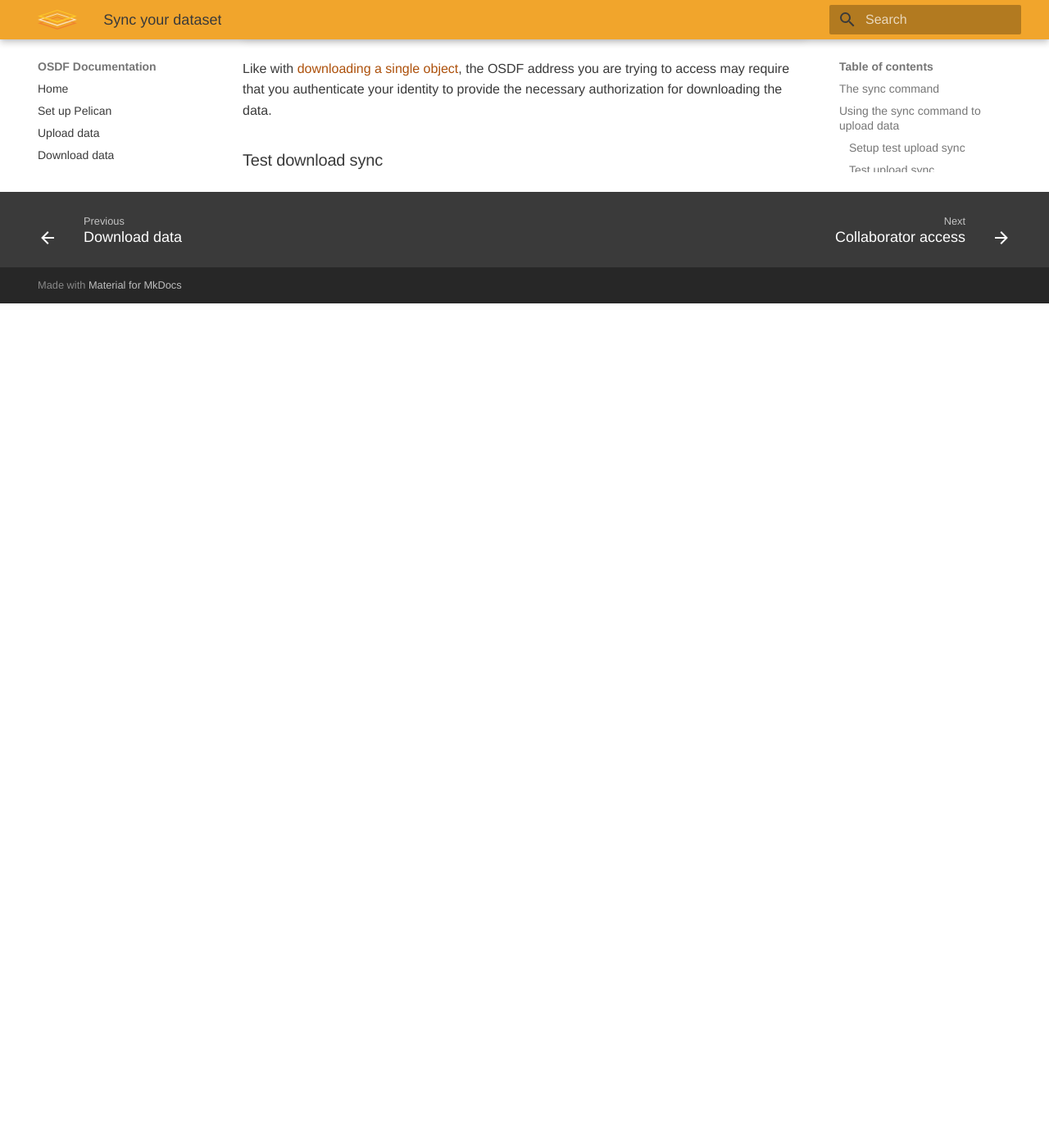
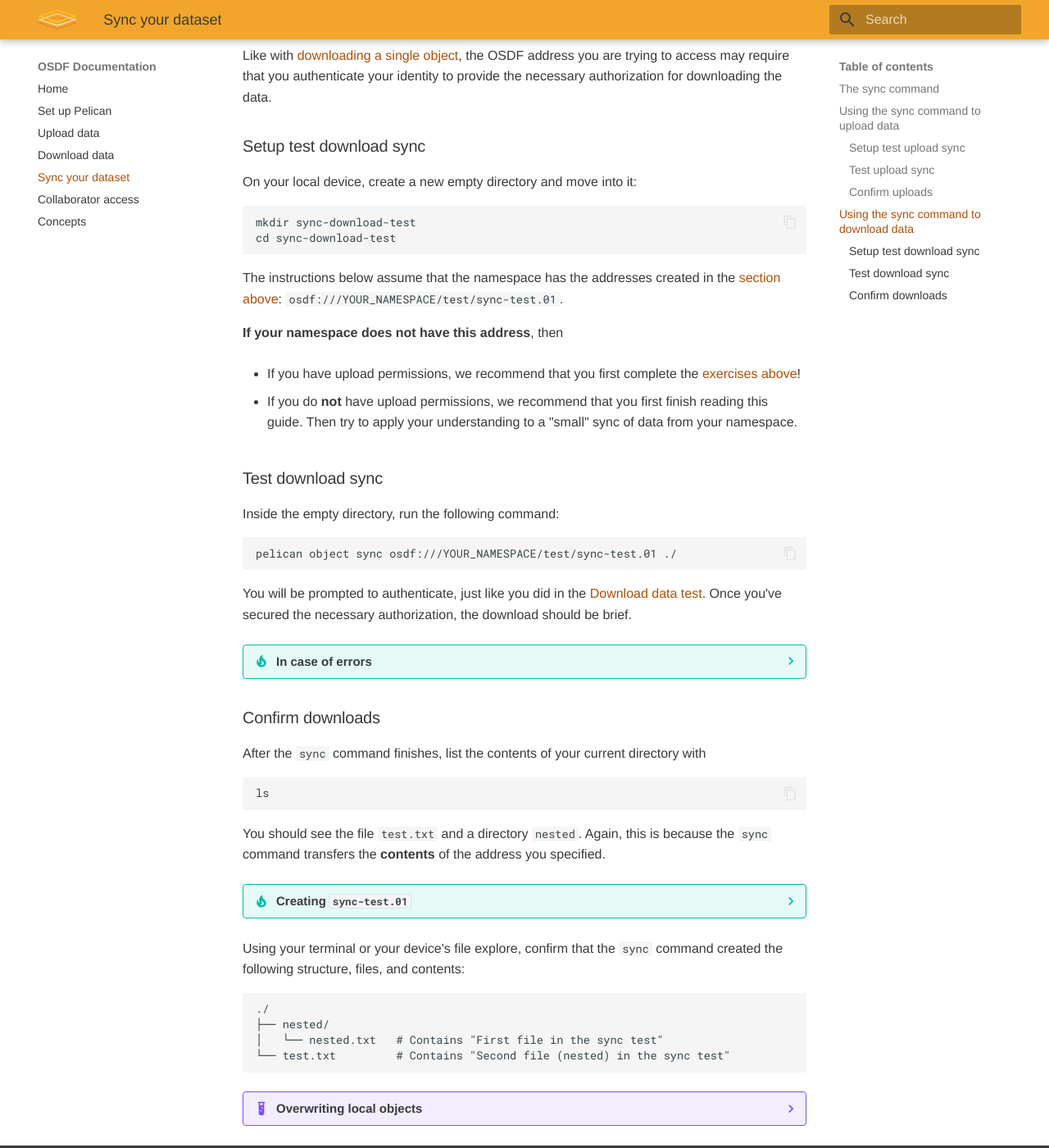
Before and after one commit to osg-htc/osdf-docs, an MkDocs documentation site: the page built from docs/sync-dataset.md, in a window 1280 px wide and 1400 px high, scrolled down 3853 px. Shown: the whole window at 82% size. Built offline with MkDocs 1.6.1 and Material for MkDocs 9.7.7, drawn with Linux system fonts in a browser that asks for light colours; before the commit the page ends 4223 px from its top, so only the background shows below that; some of the changed text lies outside the part shown.

Commit message:
Finish draft of sync guide

````diff
--- a/docs/sync-dataset.md
+++ b/docs/sync-dataset.md
@@ -90,7 +90,7 @@
     For more information, see the section on [Caching and immutability](concepts.md#caching-and-immutability).
 
 Next, identify the OSDF address that you want to make the **contents** of the local directory available at.
-We recommend using `osdf:///YOUR_NAMESPACE/test/`.
+We recommend using `osdf:///YOUR_NAMESPACE/test/sync-test.01`.
 
 ### Test upload sync
 
@@ -98,8 +98,10 @@
 Then run
 
 ```{ .term .copy }
-pelican object sync sync-test.01 osdf:///YOUR_NAMESPACE/test/
+pelican object sync sync-test.01 osdf:///YOUR_NAMESPACE/test/sync-test.01
 ```
+
+Remember that the `sync` command will upload the **contents** of the local directory - if you want to have the local directory name `sync-test.01` in the final OSDF address, then you need to include it in the OSDF address you are uploading to.
 
 You will be prompted to authenticate, just like you did in the [Upload data test](upload-data.md#authenticate-upload).
 Once you've secured the necessary authorization, the upload should be brief.
@@ -119,33 +121,28 @@
 First, run this command to check the available objects under the OSDF address you provided for the sync command:
 
 ```{ .term .copy }
-pelican object ls -l osdf:///YOUR_NAMESPACE/test
+pelican object ls -l osdf:///YOUR_NAMESPACE/test/sync-test.01
 ```
 
-You should see two new items in this listing: `sync-test.01.txt` and `sync-test.01.nested`.
+You should see two new items in this listing: `test.txt` and `nested`.
 If there are no other objects under your `test` prefix, the output would look like this:
 
 ```{ .term }
-/YOUR_NAMESPACE/test/nested.01           0   2025-10-10 21:10:32
-/YOUR_NAMESPACE/test/sync-test.01.txt   28   2025-10-10 21:10:32
+/YOUR_NAMESPACE/test/sync-test.01/nested      0   2025-10-10 21:10:32
+/YOUR_NAMESPACE/test/sync-test.01/test.txt   28   2025-10-10 21:10:32
 ```
 
-!!! note
-
-    The OSDF addresses listed do **not** include the name of the local directory `sync-test.01` in the prefix.
-    Again, this is because only the **contents** of the directory were uploaded and given addresses.
-
-The entry for `nested.01` lists 0 bytes (middle column), which is an indication that this is not an object but rather an extension of the OSDF address.
+The entry for `nested` lists 0 bytes (middle column), which is an indication that this is not an object but rather an extension of the OSDF address.
 Take a look at the objects available under the nested address with
 
 ```{ .term .copy }
-pelican object ls -l osdf:///YOUR_NAMESPACE/test/nested.01
+pelican object ls -l osdf:///YOUR_NAMESPACE/test/sync-test.01/nested
 ```
 
 This time, you should only see one entry listed corresponding to `nested.txt`:
 
 ```{ .term }
-/YOUR_NAMESPACE/test/nested.01/nested.txt   34   2025-10-10 21:10:32
+/YOUR_NAMESPACE/test/sync-test.01/nested/nested.txt   34   2025-10-10 21:10:32
 ```
 
 !!! tip
@@ -165,6 +162,85 @@
 
     The sync command will **overwrite** any local objects that have the **same name** but **different contents** when downloading!
 
+    Local objects with different names will be unaffected, even if inside of a sub-directory created by the sync command.
+
 Like with [downloading a single object](download-data.md), the OSDF address you are trying to access may require that you authenticate your identity to provide the necessary authorization for downloading the data.
 
+### Setup test download sync
+
+On your local device, create a new empty directory and move into it:
+
+```{ .term .copy }
+mkdir sync-download-test
+cd sync-download-test
+```
+
+The instructions below assume that the namespace has the addresses created in the [section above](#using-the-sync-command-to-upload-data): `osdf:///YOUR_NAMESPACE/test/sync-test.01`.
+
+**If your namespace does not have this address**, then
+
+* If you have upload permissions, we recommend that you first complete the [exercises above](#using-the-sync-command-to-upload-data)!
+
+* If you do **not** have upload permissions, we recommend that you first finish reading this guide.
+  Then try to apply your understanding to a "small" sync of data from your namespace.
+
 ### Test download sync
+
+Inside the empty directory, run the following command:
+
+```{ .term .copy }
+pelican object sync osdf:///YOUR_NAMESPACE/test/sync-test.01 ./
+```
+
+You will be prompted to authenticate, just like you did in the [Download data test](download-data.md#authenticate-upload).
+Once you've secured the necessary authorization, the download should be brief.
+
+??? tip "In case of errors"
+
+    If the download of one of the objects encounters an error, the corresponding error message should be printed and in most cases the client will continue with download the other remaining objects.
+
+    If you try the sync command again, it should skip the objects that were successfully downloaded.
+
+    For assistance in troubleshooting an error, consider reaching out to <a href="mailto:support@osg-htc.org">support@osg-htc.org</a>.
+
+### Confirm downloads
+
+After the `sync` command finishes, list the contents of your current directory with
+
+```{ .term .copy }
+ls
+```
+
+You should see the file `test.txt` and a directory `nested`.
+Again, this is because the `sync` command transfers the **contents** of the address you specified.
+
+??? tip "Creating `sync-test.01`"
+
+    If you want the sync command to put the contents into a new local directory `sync-test.01`, then you can use this command instead:
+
+    ```{ .term .copy}
+    pelican object sync osdf:///YOUR_NAMESPACE/test/sync-test.01 ./sync-test.01
+    ```
+
+Using your terminal or your device's file explore, confirm that the `sync` command created the following structure, files, and contents:
+
+```
+./
+├── nested/
+│   └── nested.txt   # Contains "First file in the sync test"
+└── test.txt         # Contains "Second file (nested) in the sync test"
+```
+
+??? example "Overwriting local objects"
+
+    As warned above, the sync command will overwrite any local objects with the same name/path as the object you are downloading.
+    To see this in action, try the following:
+
+    1. Edit the contents of `sync-download-test/test.txt`  using your terminal or device's text editor.
+    2. Create or copy files to `sync-download-test/test2.txt` and `sync-download-test/nested/nested2.txt`.
+    3. In the parent `sync-download-test` directory, rerun the same `pelican object sync` command that you did in [Test download sync](#test-download-sync).
+
+    Now check the results:
+
+    * Did your changes to `test.txt` persist?
+    * Were your new files `test2.txt` and `nested2.txt` affected?
````
Also changed, not shown: other parts of docs/sync-dataset.md (+5 -5 lines).
